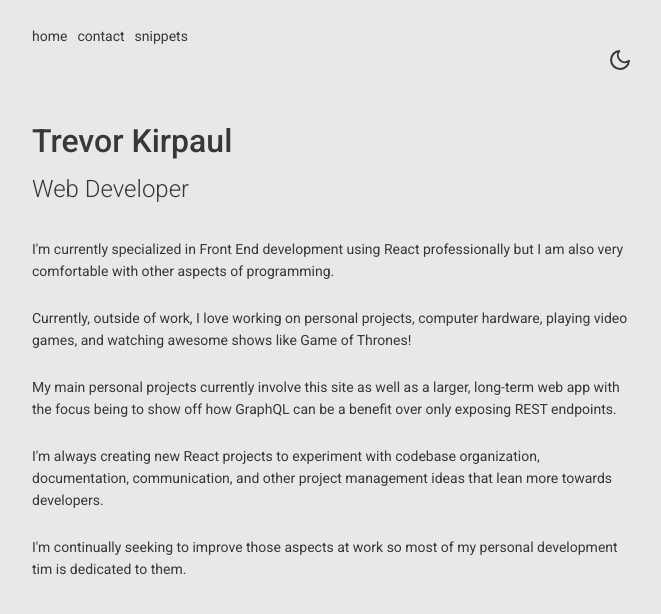
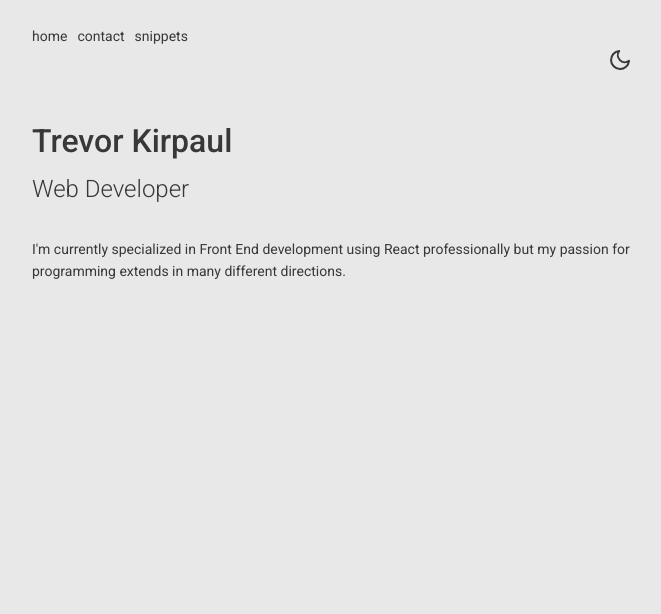
Before and after one commit to trevorkirpaul/portfolio-2019, a React (Create React App) app: page / in a window 1280 px wide. Shown: the top 614 px of the page, without its empty margins (308-969 px from the left). Built offline with nearby package versions, Linux system fonts and the light colour scheme.

Commit message:
cleaned up Home page and fixed Link colors

```diff
--- a/src/components/Link/styles.ts
+++ b/src/components/Link/styles.ts
@@ -3,9 +3,13 @@ import { Link as RRLink } from 'react-router-dom'
 
 const LinkBaseStyles = css`
   text-decoration: none;
-  color: #383838;
+  color: ${({ theme }) => theme.foregroundPrimary};
   border-bottom: 1px solid #383838;
   padding-bottom: 2px;
+
+  &:visited {
+    color: palevioletred;
+  }
 
   &:hover {
     color: palevioletred;
@@ -19,7 +23,7 @@ const Link = styled.a`
 
 // in order to handle the DOM not wanting boolean values
 // I'm creating an interface specifically for `RouterLink`
-// rather than using `Link` components' interfact from
+// rather than using `Link` components' interact from
 // './Link.tsx
 interface RouterLinkProps {
   active: string
--- a/src/containers/Home/Home.tsx
+++ b/src/containers/Home/Home.tsx
@@ -14,39 +14,8 @@ const Home = () => {
       <Layout.Hero>
         <Text>
           I'm currently specialized in Front End development using React
-          professionally but I am also very comfortable with other aspects of
-          programming.
-        </Text>
-
-        <Layout.Spacer marginBottom='25px' />
-
-        <Text>
-          Currently, outside of work, I love working on personal projects,
-          computer hardware, playing video games, and watching awesome shows
-          like Game of Thrones!
-        </Text>
-
-        <Layout.Spacer marginBottom='25px' />
-
-        <Text>
-          My main personal projects currently involve this site as well as a
-          larger, long-term web app with the focus being to show off how GraphQL
-          can be a benefit over only exposing REST endpoints.
-        </Text>
-
-        <Layout.Spacer marginBottom='25px' />
-
-        <Text>
-          I'm always creating new React projects to experiment with codebase
-          organization, documentation, communication, and other project
-          management ideas that lean more towards developers.
-        </Text>
-
-        <Layout.Spacer marginBottom='25px' />
-
-        <Text>
-          I'm continually seeking to improve those aspects at work so most of my
-          personal development tim is dedicated to them.
+          professionally but my passion for programming extends in many
+          different directions.
         </Text>
       </Layout.Hero>
     </Layout>
```
